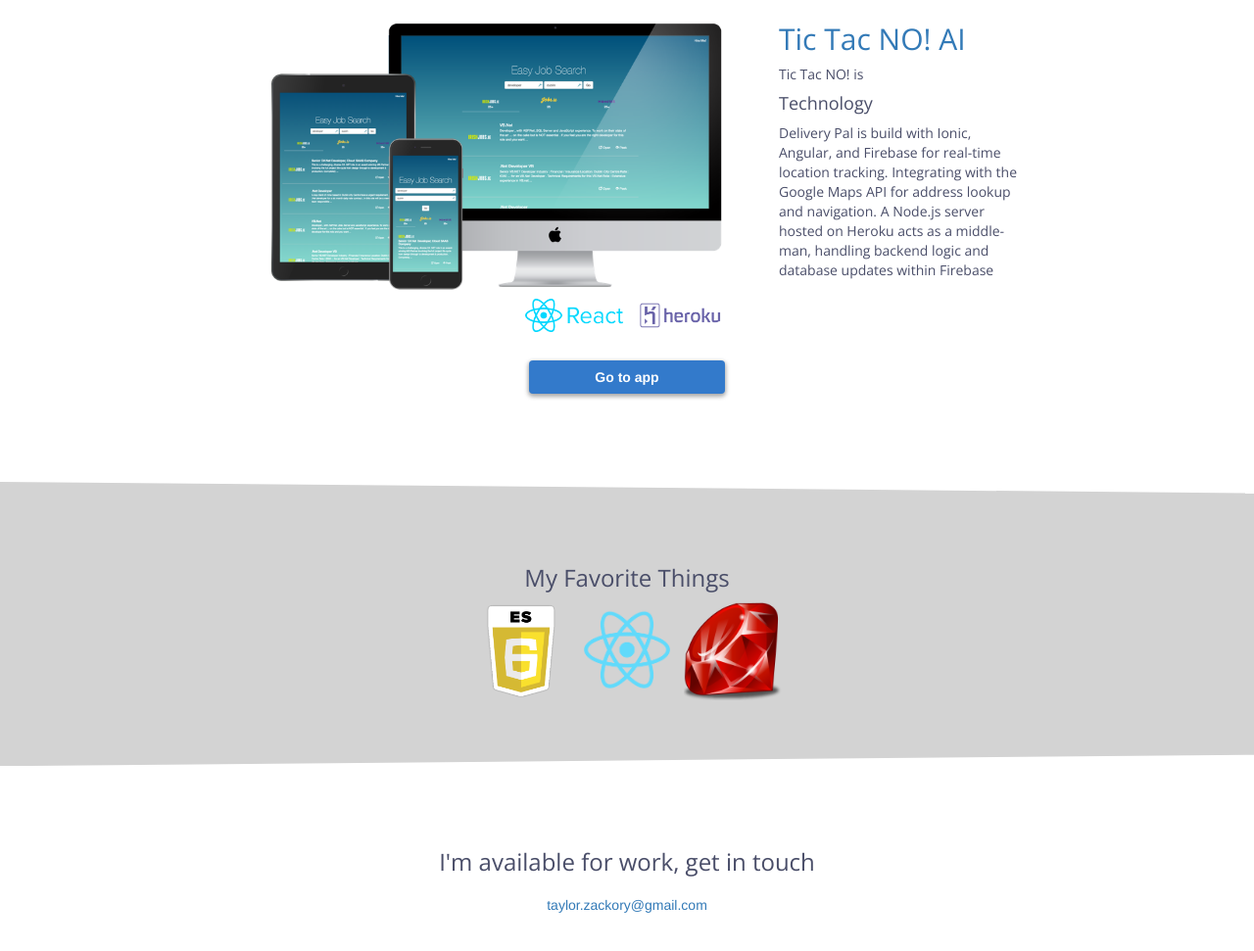
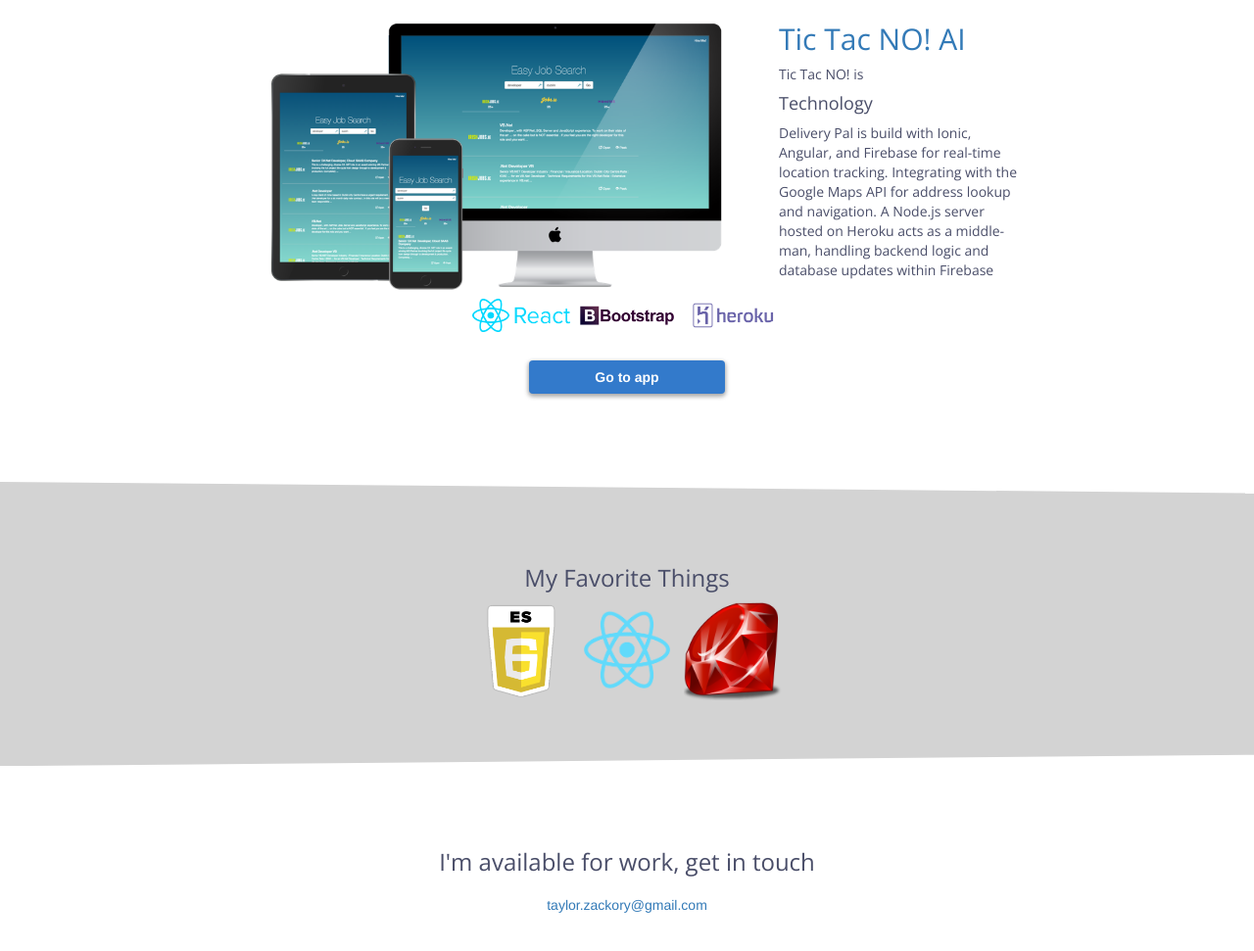
Before and after one commit to ZackTaylor/ZackTaylor.github.io, a plain HTML site: page index.html in a window 1280 px wide. Shown: the part 1246-2217 px from the top of the page at 98% size. Drawn offline with nearby package versions, Linux system fonts and the light colour scheme.

Commit message:
add bootstrap to tic tac NO! AI tech stack

```diff
--- a/index.html
+++ b/index.html
@@ -125,6 +125,7 @@
         <div class="row text-center">
           <div class="col-xs-12">
             <img src="img/techlogos/react.png" class="techlogo">
+            <img src="img/techlogos/bootstrap.png" class="techlogo">
             <img src="img/techlogos/heroku.png" class="techlogo">
           </div>
         </div>
```
